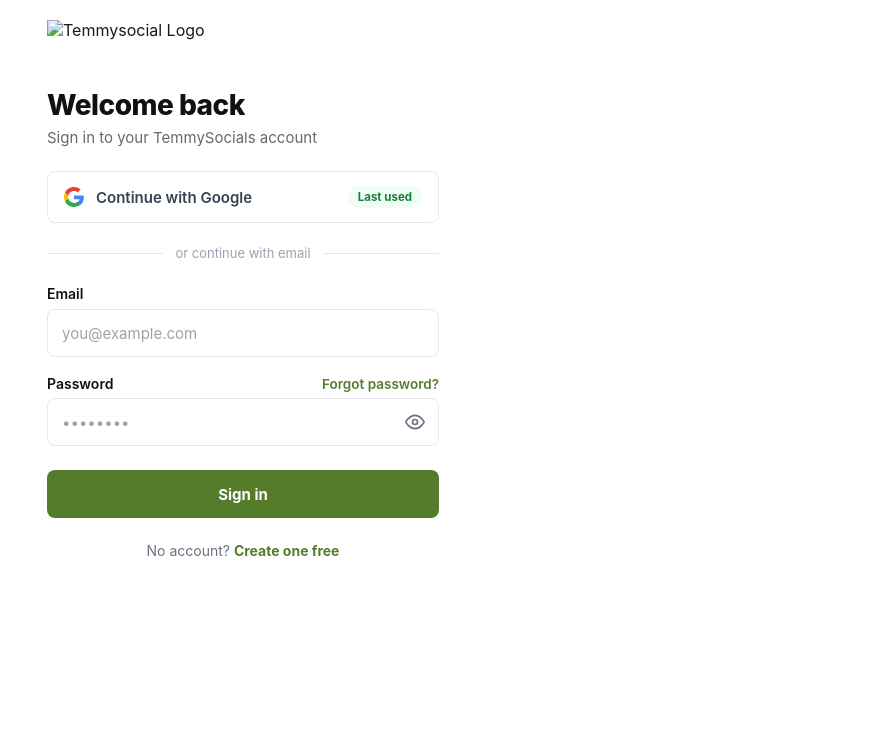
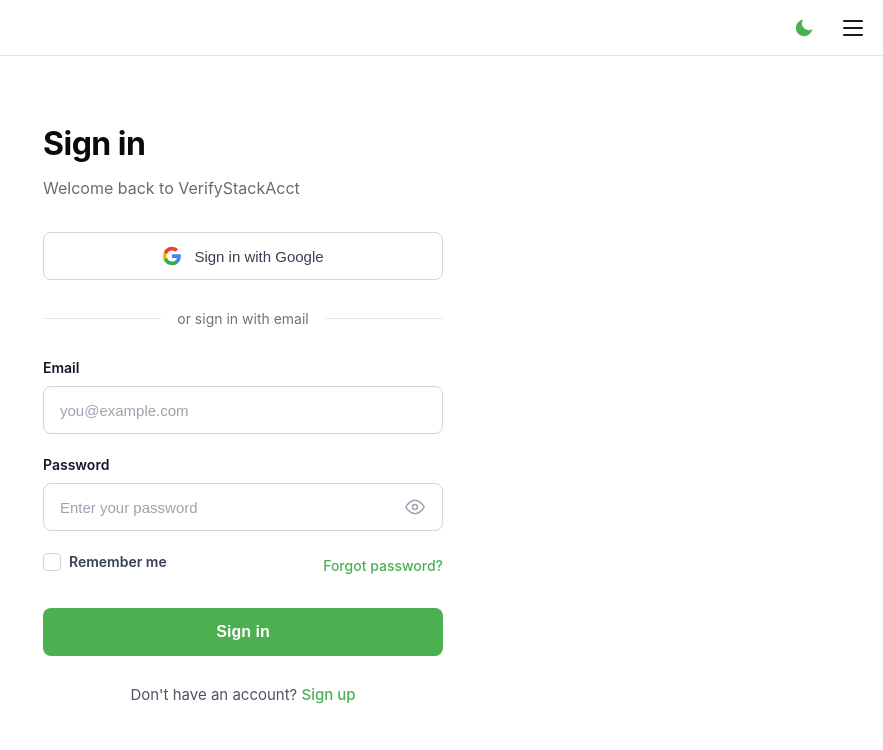
Before and after one commit to sonofidoghe-web/Dammysocialss, a plain HTML site: page login.html in a window 1280 px wide. Shown: the whole page, without its empty margins (397-1280 px from the left). Drawn offline with Linux system fonts and the light colour scheme.

Commit message:
Update login page styling and structure

```diff
--- a/login.html
+++ b/login.html
@@ -3,441 +3,438 @@
 <head>
   <meta charset="UTF-8">
   <meta name="viewport" content="width=device-width, initial-scale=1.0">
-    <title>Temmysocial - Sign In</title>
+  <title>Sign in - VerifyStackAcct</title>
   <style>
     * {
       margin: 0;
       padding: 0;
       box-sizing: border-box;
-            font-family: -apple-system, BlinkMacSystemFont, "Segoe UI", Roboto, Helvetica, Arial, sans-serif;
     }
 
     body {
+      font-family: -apple-system, BlinkMacSystemFont, "Segoe UI", Roboto, Helvetica, Arial, sans-serif;
       background-color: #ffffff;
       color: #1a1a1a;
+      min-height: 100vh;
+      line-height: 1.5;
+    }
+
+    /* Header */
+    .header {
+      display: flex;
+      justify-content: space-between;
+      align-items: center;
+      padding: 14px 20px;
+      border-bottom: 1px solid #e5e5e5;
+      background: #ffffff;
+      height: 56px;
+    }
+
+    .header-left {
+      /* Space reserved for your logo image */
+      min-width: 40px;
+      height: 28px;
+      display: flex;
+      align-items: center;
+    }
+
+    .header-right {
+      display: flex;
+      align-items: center;
+      gap: 20px;
+    }
+
+    .theme-toggle {
+      background: none;
+      border: none;
+      cursor: pointer;
+      padding: 4px;
+      display: flex;
+      align-items: center;
+      justify-content: center;
+    }
+
+    .theme-toggle svg {
+      width: 22px;
+      height: 22px;
+    }
+
+    .menu-toggle {
+      background: none;
+      border: none;
+      cursor: pointer;
+      padding: 4px;
       display: flex;
       flex-direction: column;
-            align-items: center;
-            min-height: 100vh;
+      justify-content: center;
+      gap: 5px;
+      width: 24px;
+      height: 24px;
     }
 
-        .page-wrapper {
-            width: 100%;
-            max-width: 440px;
-            background-color: #ffffff;
-            display: flex;
-            flex-direction: column;
-            padding: 20px 24px 36px 24px;
+    .menu-toggle span {
+      display: block;
+      width: 20px;
+      height: 2px;
+      background-color: #1a1a1a;
+      border-radius: 1px;
     }
 
-        /* Header / Logo */
-        .header {
-            width: 100%;
+    /* Main content */
+    .main {
       display: flex;
-            align-items: center;
-            margin-bottom: 24px;
+      justify-content: center;
+      padding: 48px 24px 40px;
     }
 
-        .logo-img {
-            height: 44px;
-            width: auto;
-            object-fit: contain;
+    .form-container {
+      width: 100%;
+      max-width: 400px;
     }
 
-        /* Welcome Heading */
-        .welcome-section {
-            margin-bottom: 24px;
-        }
-
-        .welcome-title {
-            font-size: 28px;
-            font-weight: 800;
-            color: #111111;
-            margin-bottom: 6px;
+    h1 {
+      font-size: 32px;
+      font-weight: 700;
+      color: #0a0a0a;
+      margin-bottom: 8px;
       letter-spacing: -0.5px;
     }
 
-        .welcome-subtitle {
-            font-size: 15px;
-            color: #686868;
-            font-weight: 400;
+    .subtitle {
+      font-size: 16px;
+      color: #6b6b6b;
+      margin-bottom: 32px;
     }
 
-        /* Status Feedback Box (Red for error, Green for success) */
-        .status-box {
-            display: none;
-            padding: 12px 16px;
+    /* Google button */
+    .google-btn {
+      display: flex;
+      align-items: center;
+      justify-content: center;
+      width: 100%;
+      height: 48px;
+      background: #ffffff;
+      border: 1px solid #d1d5db;
       border-radius: 8px;
-            font-size: 13.5px;
+      font-size: 15px;
       font-weight: 500;
-            margin-bottom: 20px;
-            line-height: 1.4;
+      color: #374151;
+      cursor: pointer;
+      gap: 12px;
+      transition: background-color 0.15s;
     }
 
-        .status-box.error {
-            display: block;
-            background-color: #fdf2f2;
-            color: #b91c1c;
-            border: 1px solid #fecaca;
-        }
-
-        .status-box.success {
-            display: block;
-            background-color: #f0fdf4;
-            color: #15803d;
-            border: 1px solid #bbf7d0;
-        }
-
-        /* Google Sign-in Button */
-        .btn-google {
-            display: flex;
-            justify-content: space-between;
-            align-items: center;
-            width: 100%;
-            height: 52px;
-            background-color: #ffffff;
-            border: 1.5px solid #e5e7eb;
-            border-radius: 8px;
-            padding: 0 16px;
-            cursor: pointer;
-            text-decoration: none;
-            transition: background-color 0.2s;
-            margin-bottom: 22px;
-        }
-
-        .btn-google:hover {
+    .google-btn:hover {
       background-color: #f9fafb;
     }
 
-        .google-content {
-            display: flex;
-            align-items: center;
-            gap: 12px;
-        }
-
-        .google-icon {
+    .google-btn svg {
       width: 20px;
       height: 20px;
-        }
-
-        .google-text {
-            font-size: 15px;
-            font-weight: 600;
-            color: #374151;
-        }
-
-        .last-used-badge {
-            background-color: #f0fdf4;
-            color: #15803d;
-            font-size: 11.5px;
-            font-weight: 700;
-            padding: 4px 10px;
-            border-radius: 20px;
-        }
-
-        /* Spinner for Google Button */
-        .spinner {
-            display: none;
-            width: 18px;
-            height: 18px;
-            border: 2.5px solid #d1d5db;
-            border-top: 2.5px solid #4b5563;
-            border-radius: 50%;
-            animation: spin 0.8s linear infinite;
-        }
-
-        @keyframes spin {
-            0% { transform: rotate(0deg); }
-            100% { transform: rotate(360deg); }
+      flex-shrink: 0;
     }
 
     /* Divider */
     .divider {
       display: flex;
       align-items: center;
-            text-align: center;
-            color: #9ca3af;
-            font-size: 13px;
-            margin-bottom: 22px;
+      margin: 28px 0;
+      gap: 16px;
     }
 
-        .divider::before, .divider::after {
-            content: '';
+    .divider-line {
       flex: 1;
-            border-bottom: 1px solid #e5e7eb;
+      height: 1px;
+      background-color: #e5e7eb;
     }
 
-        .divider::before { margin-right: 12px; }
-        .divider::after { margin-left: 12px; }
-
-        /* Form Inputs */
-        .form-group {
-            margin-bottom: 18px;
+    .divider-text {
+      font-size: 14px;
+      color: #6b7280;
+      white-space: nowrap;
     }
 
-        .form-label-row {
+    /* Form fields */
+    .form-group {
+      margin-bottom: 20px;
+    }
+
+    label {
+      display: block;
+      font-size: 14px;
+      font-weight: 600;
+      color: #111827;
+      margin-bottom: 8px;
+    }
+
+    .input-wrapper {
+      position: relative;
+    }
+
+    input[type="email"],
+    input[type="password"],
+    input[type="text"] {
+      width: 100%;
+      height: 48px;
+      padding: 0 16px;
+      font-size: 15px;
+      color: #111827;
+      background: #ffffff;
+      border: 1px solid #d1d5db;
+      border-radius: 8px;
+      outline: none;
+      transition: border-color 0.15s;
+    }
+
+    input[type="email"]::placeholder,
+    input[type="password"]::placeholder,
+    input[type="text"]::placeholder {
+      color: #9ca3af;
+    }
+
+    input[type="email"]:focus,
+    input[type="password"]:focus,
+    input[type="text"]:focus {
+      border-color: #9ca3af;
+    }
+
+    .password-toggle {
+      position: absolute;
+      right: 14px;
+      top: 50%;
+      transform: translateY(-50%);
+      background: none;
+      border: none;
+      cursor: pointer;
+      padding: 4px;
+      display: flex;
+      align-items: center;
+      justify-content: center;
+      color: #9ca3af;
+    }
+
+    .password-toggle svg {
+      width: 20px;
+      height: 20px;
+    }
+
+    /* Remember / Forgot row */
+    .options-row {
       display: flex;
       justify-content: space-between;
       align-items: center;
-            margin-bottom: 6px;
+      margin-bottom: 28px;
+      margin-top: 4px;
     }
 
-        .form-label {
+    .remember {
+      display: flex;
+      align-items: center;
+      gap: 8px;
       font-size: 14px;
-            font-weight: 600;
-            color: #111111;
+      color: #374151;
+      cursor: pointer;
+      user-select: none;
+    }
+
+    .remember input[type="checkbox"] {
+      width: 18px;
+      height: 18px;
+      border: 1.5px solid #d1d5db;
+      border-radius: 4px;
+      appearance: none;
+      -webkit-appearance: none;
+      background: #fff;
+      cursor: pointer;
+      position: relative;
+      flex-shrink: 0;
+    }
+
+    .remember input[type="checkbox"]:checked {
+      background-color: #4CAF50;
+      border-color: #4CAF50;
+    }
+
+    .remember input[type="checkbox"]:checked::after {
+      content: "";
+      position: absolute;
+      left: 5px;
+      top: 1px;
+      width: 5px;
+      height: 10px;
+      border: solid white;
+      border-width: 0 2px 2px 0;
+      transform: rotate(45deg);
     }
 
     .forgot-link {
-            font-size: 13.5px;
-            color: #557c2b;
+      font-size: 14px;
+      color: #4CAF50;
       text-decoration: none;
-            font-weight: 600;
+      font-weight: 500;
     }
 
     .forgot-link:hover {
       text-decoration: underline;
     }
 
-        .input-wrapper {
-            position: relative;
-            display: flex;
-            align-items: center;
-        }
-
-        .form-input {
+    /* Sign in button */
+    .submit-btn {
       width: 100%;
       height: 48px;
-            padding: 0 14px;
-            font-size: 15px;
-            border: 1.5px solid #e5e7eb;
-            border-radius: 8px;
-            outline: none;
-            color: #1f2937;
-            background-color: #ffffff;
-            transition: border-color 0.2s;
-        }
-
-        .form-input:focus {
-            border-color: #557c2b;
-        }
-
-        .form-input::placeholder {
-            color: #9ca3af;
-        }
-
-        .toggle-password {
-            position: absolute;
-            right: 14px;
-            background: none;
-            border: none;
-            cursor: pointer;
-            color: #6b7280;
-            display: flex;
-            align-items: center;
-        }
-
-        /* Sign In Button */
-        .btn-submit {
-            width: 100%;
-            height: 48px;
-            background-color: #557c2b;
+      background-color: #4CAF50;
       color: #ffffff;
-            font-size: 15px;
-            font-weight: 700;
+      font-size: 16px;
+      font-weight: 600;
       border: none;
       border-radius: 8px;
       cursor: pointer;
-            margin-top: 6px;
-            margin-bottom: 24px;
-            transition: background-color 0.2s;
+      transition: background-color 0.15s;
     }
 
-        .btn-submit:hover {
-            background-color: #446322;
+    .submit-btn:hover {
+      background-color: #43a047;
     }
 
-        /* Footer Link */
-        .auth-footer {
-            text-align: center;
-            font-size: 14px;
-            color: #6b7280;
+    .submit-btn:active {
+      background-color: #3d8b40;
     }
 
-        .auth-footer a {
-            color: #557c2b;
-            text-decoration: none;
-            font-weight: 700;
+    /* Sign up text */
+    .signup-text {
+      text-align: center;
+      margin-top: 28px;
+      font-size: 15px;
+      color: #4b5563;
     }
 
-        .auth-footer a:hover {
+    .signup-text a {
+      color: #4CAF50;
+      text-decoration: none;
+      font-weight: 500;
+    }
+
+    .signup-text a:hover {
       text-decoration: underline;
+    }
+
+    /* Responsive adjustments */
+    @media (min-width: 480px) {
+      .main {
+        padding-top: 64px;
+      }
     }
   </style>
 </head>
 <body>
-
-    <div class="page-wrapper">
-        <!-- Logo -->
   <header class="header">
-            <img src="logo.png" alt="Temmysocial Logo" class="logo-img">
+    <div class="header-left">
+      <!-- Place your logo image here -->
+    </div>
+    <div class="header-right">
+      <button class="theme-toggle" aria-label="Toggle theme" type="button">
+        <!-- Crescent moon icon -->
+        <svg viewBox="0 0 24 24" fill="none" xmlns="http://www.w3.org/2000/svg">
+          <path d="M21 12.79A9 9 0 1 1 11.21 3 7 7 0 0 0 21 12.79z" fill="#4CAF50"/>
+        </svg>
+      </button>
+      <button class="menu-toggle" aria-label="Menu" type="button">
+        <span></span>
+        <span></span>
+        <span></span>
+      </button>
+    </div>
   </header>
 
-        <!-- Welcome Copy -->
-        <div class="welcome-section">
-            <h1 class="welcome-title">Welcome back</h1>
-            <p class="welcome-subtitle">Sign in to your TemmySocials account</p>
+  <main class="main">
+    <div class="form-container">
+      <h1>Sign in</h1>
+      <p class="subtitle">Welcome back to VerifyStackAcct</p>
+
+      <button class="google-btn" type="button">
+        <!-- Google G logo -->
+        <svg viewBox="0 0 24 24" xmlns="http://www.w3.org/2000/svg">
+          <path d="M22.56 12.25c0-.78-.07-1.53-.2-2.25H12v4.26h5.92c-.26 1.37-1.04 2.53-2.21 3.31v2.77h3.57c2.08-1.92 3.28-4.74 3.28-8.09z" fill="#4285F4"/>
+          <path d="M12 23c2.97 0 5.46-.98 7.28-2.66l-3.57-2.77c-.98.66-2.23 1.06-3.71 1.06-2.86 0-5.29-1.93-6.16-4.53H2.18v2.84C3.99 20.53 7.7 23 12 23z" fill="#34A853"/>
+          <path d="M5.84 14.09c-.22-.66-.35-1.36-.35-2.09s.13-1.43.35-2.09V7.07H2.18C1.43 8.55 1 10.22 1 12s.43 3.45 1.18 4.93l2.85-2.22.81-.62z" fill="#FBBC05"/>
+          <path d="M12 5.38c1.62 0 3.06.56 4.21 1.64l3.15-3.15C17.45 2.09 14.97 1 12 1 7.7 1 3.99 3.47 2.18 7.07l3.66 2.84c.87-2.6 3.3-4.53 6.16-4.53z" fill="#EA4335"/>
+        </svg>
+        Sign in with Google
+      </button>
+
+      <div class="divider">
+        <div class="divider-line"></div>
+        <span class="divider-text">or sign in with email</span>
+        <div class="divider-line"></div>
       </div>
 
-        <!-- Feedback Message Box (Red for error, Green for success) -->
-        <div id="statusBox" class="status-box"></div>
-
-        <!-- Continue with Google Button -->
-        <button type="button" id="googleBtn" class="btn-google">
-            <div class="google-content">
-                <!-- Google SVG Icon -->
-                <svg class="google-icon" viewBox="0 0 24 24">
-                    <path fill="#4285F4" d="M23.745 12.27c0-.7-.06-1.4-.19-2.07H12v4.51h6.6c-.29 1.52-1.14 2.82-2.4 3.68v3.05h3.88c2.27-2.09 3.66-5.17 3.66-9.17z"/>
-                    <path fill="#34A853" d="M12 24c3.24 0 5.95-1.08 7.93-2.91l-3.88-3.05c-1.08.72-2.45 1.16-4.05 1.16-3.13 0-5.78-2.11-6.73-4.96H1.2v3.15C3.21 21.34 7.27 24 12 24z"/>
-                    <path fill="#FBBC05" d="M5.27 14.24c-.25-.72-.38-1.49-.38-2.24s.13-1.52.38-2.24V6.61H1.2C.44 8.16 0 9.92 0 11.8s.44 3.64 1.2 5.19l4.07-2.75z"/>
-                    <path fill="#EA4335" d="M12 4.75c1.77 0 3.35.61 4.6 1.8l3.42-3.42C17.95 1.19 15.24 0 12 0 7.27 0 3.21 2.66 1.2 6.61l4.07 3.15c.95-2.85 3.6-4.96 6.73-4.96z"/>
-                </svg>
-                <span id="googleBtnText" class="google-text">Continue with Google</span>
-                <div id="googleSpinner" class="spinner"></div>
-            </div>
-            <span class="last-used-badge">Last used</span>
-        </button>
-
-        <div class="divider">or continue with email</div>
-
-        <!-- Sign-In Form -->
-        <form id="signInForm">
+      <form id="login-form" action="#" method="post">
         <div class="form-group">
-                <label class="form-label" for="email">Email</label>
-                <div class="input-wrapper" style="margin-top: 6px;">
-                    <input type="email" id="email" class="form-input" placeholder="you@example.com" required>
+          <label for="email">Email</label>
+          <div class="input-wrapper">
+            <input type="email" id="email" name="email" placeholder="you@example.com" required autocomplete="email">
           </div>
         </div>
 
         <div class="form-group">
-                <div class="form-label-row">
-                    <label class="form-label" for="password">Password</label>
-                    <a href="#" class="forgot-link">Forgot password?</a>
-                </div>
+          <label for="password">Password</label>
           <div class="input-wrapper">
-                    <input type="password" id="password" class="form-input" placeholder="••••••••" required>
-                    <button type="button" id="togglePasswordBtn" class="toggle-password" aria-label="Toggle password visibility">
-                        <!-- Eye Icon -->
-                        <svg width="20" height="20" viewBox="0 0 24 24" fill="none" stroke="currentColor" stroke-width="2" stroke-linecap="round" stroke-linejoin="round"><path d="M1 12s4-8 11-8 11 8 11 8-4 8-11 8-11-8-11-8z"></path><circle cx="12" cy="12" r="3"></circle></svg>
+            <input type="password" id="password" name="password" placeholder="Enter your password" required autocomplete="current-password">
+            <button type="button" class="password-toggle" id="togglePassword" aria-label="Show password">
+              <!-- Eye icon (open) -->
+              <svg id="eyeIcon" viewBox="0 0 24 24" fill="none" stroke="currentColor" stroke-width="1.8" stroke-linecap="round" stroke-linejoin="round">
+                <path d="M1 12s4-8 11-8 11 8 11 8-4 8-11 8-11-8-11-8z"></path>
+                <circle cx="12" cy="12" r="3"></circle>
+              </svg>
             </button>
           </div>
         </div>
 
-            <button type="submit" id="submitBtn" class="btn-submit">Sign in</button>
+        <div class="options-row">
+          <label class="remember">
+            <input type="checkbox" name="remember" id="remember">
+            Remember me
+          </label>
+          <a href="#" class="forgot-link">Forgot password?</a>
+        </div>
+
+        <button type="submit" class="submit-btn">Sign in</button>
       </form>
 
-        <div class="auth-footer">
-            No account? <a href="#">Create one free</a>
+      <p class="signup-text">
+        Don't have an account? <a href="#">Sign up</a>
+      </p>
     </div>
-    </div>
+  </main>
 
-    <!-- Firebase SDK & Authentication Logic -->
-    <script type="module">
-        import { initializeApp } from "https://www.gstatic.com/firebasejs/12.18.0/firebase-app.js";
-        import { getAnalytics } from "https://www.gstatic.com/firebasejs/12.18.0/firebase-analytics.js";
-        import { getAuth, signInWithEmailAndPassword, GoogleAuthProvider, signInWithPopup } from "https://www.gstatic.com/firebasejs/12.18.0/firebase-auth.js";
+  <script>
+    // Password visibility toggle
+    const toggleBtn = document.getElementById('togglePassword');
+    const passwordInput = document.getElementById('password');
+    const eyeIcon = document.getElementById('eyeIcon');
 
-        const firebaseConfig = {
-            apiKey: "AIzaSyCbCBQNB2zvaq-zoCNh81EdbE7_PsnKDBI",
-            authDomain: "dammysocials-2b126.firebaseapp.com",
-            projectId: "dammysocials-2b126",
-            storageBucket: "dammysocials-2b126.firebasestorage.app",
-            messagingSenderId: "1052998476146",
-            appId: "1:1052998476146:web:46ecb610aa1a23f8a0bdeb",
-            measurementId: "G-TBFDQZMGXS"
-        };
+    toggleBtn.addEventListener('click', function () {
+      const isPassword = passwordInput.type === 'password';
+      passwordInput.type = isPassword ? 'text' : 'password';
 
-        const app = initializeApp(firebaseConfig);
-        const analytics = getAnalytics(app);
-        const auth = getAuth(app);
-
-        // UI Element References
-        const signInForm = document.getElementById('signInForm');
-        const emailInput = document.getElementById('email');
-        const passwordInput = document.getElementById('password');
-        const submitBtn = document.getElementById('submitBtn');
-        const googleBtn = document.getElementById('googleBtn');
-        const googleBtnText = document.getElementById('googleBtnText');
-        const googleSpinner = document.getElementById('googleSpinner');
-        const statusBox = document.getElementById('statusBox');
-        const togglePasswordBtn = document.getElementById('togglePasswordBtn');
-
-        // Helper function to display status messages with Red/Green boxes
-        function showMessage(message, type) {
-            statusBox.textContent = message;
-            statusBox.className = `status-box ${type}`;
-        }
-
-        // Toggle Password Visibility
-        togglePasswordBtn.addEventListener('click', () => {
-            const type = passwordInput.getAttribute('type') === 'password' ? 'text' : 'password';
-            passwordInput.setAttribute('type', type);
-        });
-
-        // Email & Password Form Submission
-        signInForm.addEventListener('submit', async (e) => {
-            e.preventDefault();
-            const email = emailInput.value.trim();
-            const password = passwordInput.value;
-
-            // Change button text to "Signing in..."
-            submitBtn.textContent = "Signing in...";
-            submitBtn.disabled = true;
-            statusBox.style.display = 'none';
-
-            try {
-                await signInWithEmailAndPassword(auth, email, password);
-                showMessage("Login successful! Redirecting...", "success");
-                setTimeout(() => {
-                    // Redirect destination after successful sign in
-                    window.location.href = "dashboard.html";
-                }, 1200);
-            } catch (error) {
-                // Display error message in red box
-                let errorMessage = error.message;
-                if (error.code === 'auth/invalid-credential' || error.code === 'auth/wrong-password' || error.code === 'auth/user-not-found') {
-                    errorMessage = "Incorrect email or password. Please try again.";
-                }
-                showMessage(errorMessage, "error");
-                submitBtn.textContent = "Sign in";
-                submitBtn.disabled = false;
+      // Simple icon swap (eye / eye-off)
+      if (isPassword) {
+        eyeIcon.innerHTML = `
+          <path d="M17.94 17.94A10.07 10.07 0 0 1 12 20c-7 0-11-8-11-8a18.45 18.45 0 0 1 5.06-5.94M9.9 4.24A9.12 9.12 0 0 1 12 4c7 0 11 8 11 8a18.5 18.5 0 0 1-2.16 3.19m-6.72-1.07a3 3 0 1 1-4.24-4.24"></path>
+          <line x1="1" y1="1" x2="23" y2="23"></line>
+        `;
+      } else {
+        eyeIcon.innerHTML = `
+          <path d="M1 12s4-8 11-8 11 8 11 8-4 8-11 8-11-8-11-8z"></path>
+          <circle cx="12" cy="12" r="3"></circle>
+        `;
       }
     });
 
-        // Google Sign-In with Spinner State Transition
-        googleBtn.addEventListener('click', async () => {
-            // Trigger spinner and adapt text layout matching your second image state
-            googleBtnText.style.display = 'none';
-            googleSpinner.style.display = 'block';
-            statusBox.style.display = 'none';
-
-            const provider = new GoogleAuthProvider();
-
-            try {
-                await signInWithPopup(auth, provider);
-                showMessage("Google sign-in successful! Redirecting...", "success");
-                setTimeout(() => {
-                    window.location.href = "dashboard.html";
-                }, 1200);
-            } catch (error) {
-                // Handle popup closure or errors
-                if (error.code !== 'auth/popup-closed-by-user') {
-                    showMessage(error.message, "error");
-                }
-                // Reset Google button state if cancelled or failed
-                googleSpinner.style.display = 'none';
-                googleBtnText.style.display = 'block';
-            }
+    // Prevent default form submit for now (ready for Firebase later)
+    document.getElementById('login-form').addEventListener('submit', function (e) {
+      e.preventDefault();
+      // Hook your Firebase auth here
     });
   </script>
 </body>
```
Lines whose indentation alone changed are shown as unchanged.
